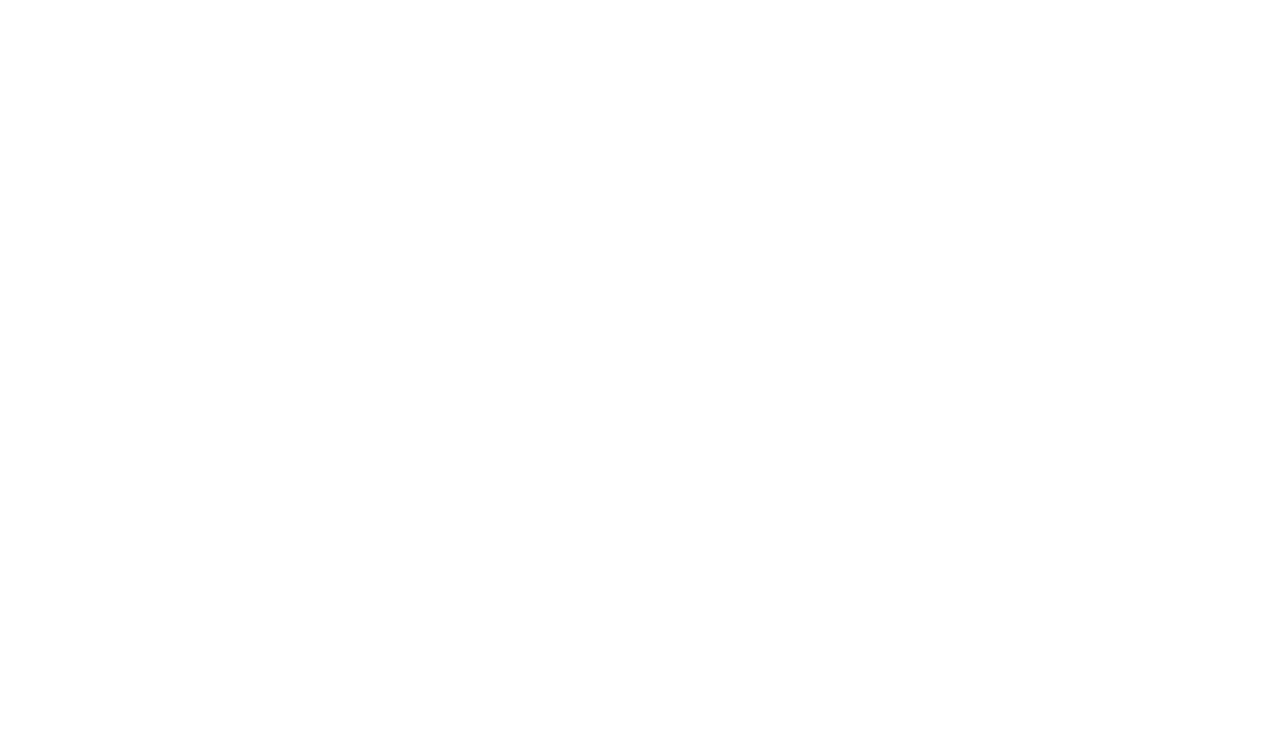
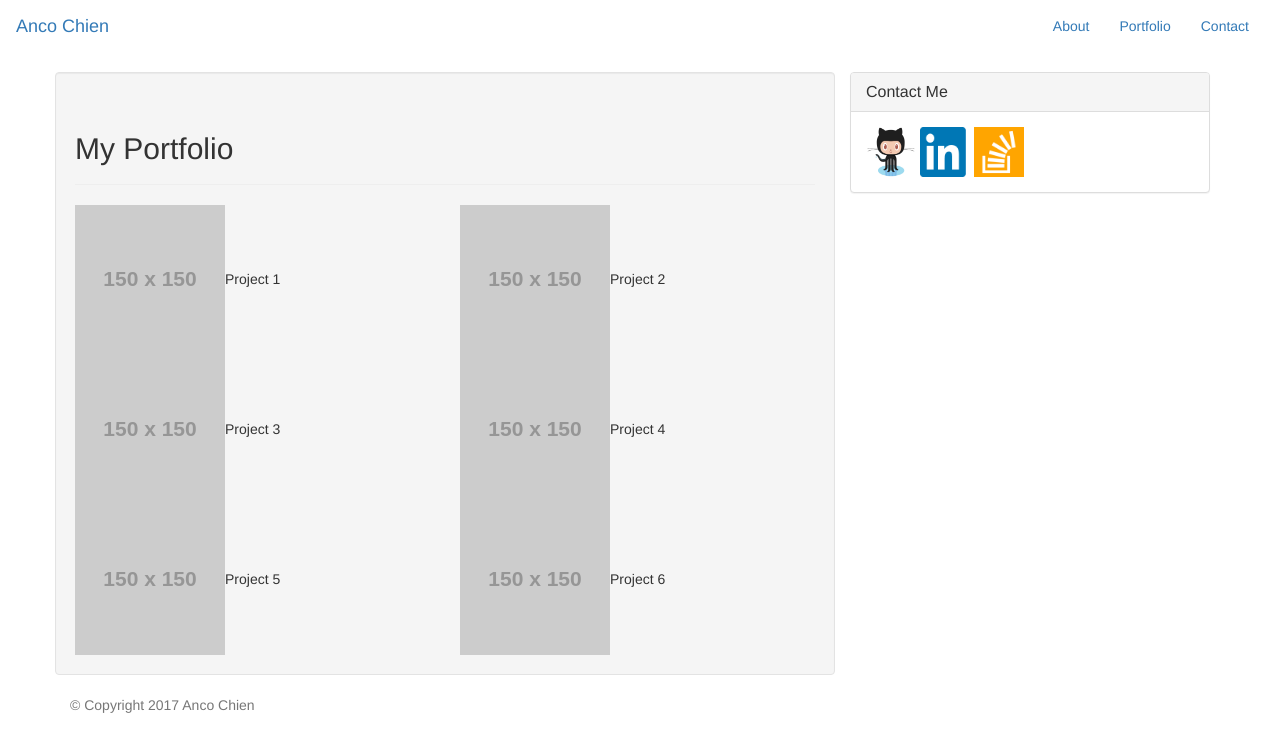
Before and after one commit to g-anico/Bootstrap-Portfolio, a plain HTML site: page portfolio.html in a window 1280 px wide. Drawn offline with nearby package versions, Linux system fonts and the light colour scheme; placeholder pictures from the web are drawn by us.

Commit message:
first commit

```diff
--- a/contact.html
+++ b/contact.html
@@ -0,0 +1,91 @@
+<!DOCTYPE html>
+<html lang="en">
+
+<head>
+	<meta charset="UTF-8">
+	<!-- Bootstrap cdn. (Is viewport necessary if using bootstrap?)-->
+	<link rel="stylesheet" href="https://maxcdn.bootstrapcdn.com/bootstrap/3.3.7/css/bootstrap.min.css" integrity="sha384-BVYiiSIFeK1dGmJRAkycuHAHRg32OmUcww7on3RYdg4Va+PmSTsz/K68vbdEjh4u" crossorigin="anonymous">
+
+	<title>bootstrap contact me</title>
+</head>
+
+<body>
+<nav class="navbar navbar-light">
+
+	<div class="container-fluid">
+
+	<div class="navbar-header">
+		<button type="button" class="navbar-toggle collapsed" data-toggle="collapse" data-target="#bs-example-navbar-collapse-1" aria-expanded="false">
+			<span class="sr-only">Toggle navigation</span>
+			<span class="icon-bar"></span>
+			<span class="icon-bar"></span>
+			<span class="icon-bar"></span>
+		</button>
+		<a class="navbar-brand" href="#">Anco Chien</a>
+	</div>
+
+	<div class="collapse navbar-collapse" id="bs-example-navbar-collapse-1">
+
+		<ul class="nav navbar-nav navbar-right">
+			<li><a href="#">About</a></li>
+			<li><a href="#">Portfolio</a></li>
+			<li><a href="#">Contact</a></li>
+		</ul>
+	</div>
+</div>
+</nav>
+
+<div class="container">
+	<div class="row">
+		<div class="col-md-8 well">
+			<div class="page-header">
+				<h2>Contact Me</h2>
+			</div>
+
+		<form>
+			<div class="form-group">
+				<label for="name">Name</label>
+				<input type="text" class="form-control" id="name" placeholder="Enter Name Here">
+			</div>
+
+			<div class="form-group">
+				<label for="name">Email Address</label>
+				<input type="email" class="form-control" id="exampleInputEmail" placeholder="Enter Email Here (ex: email@gmail.com)">
+			</div>
+
+			<div class="form-group">
+				<label for="name">Message</label>
+				<textarea id="text-area" class="form-control" rows="14" placeholder="Comment Here"></textarea>
+			</div>
+			<button type="submit" class="btn btn-success">Submit</button>
+		</form>
+	</div>
+
+	<div class= "col-md-4">
+		<div class="panel panel-default">
+			<div class="panel-heading">
+				<h3 class="panel-title">Contact Me</h3>
+			</div>
+			<div class="panel-body">
+
+			<a href="#"><img src="githubcopy.jpg" width="50" height="50" class="social" alt="GitHub" /></a>
+			<a href="#"><img src="linkedincopy.png"  width="50" height="50" class="social" alt="LinkedIn" /></a>
+			<a href="#"><img src="stackoverflow-128copy.png"  width="50" height="50" class="social" alt="Stack Overflow" /></a>
+
+          </div>
+        </div>
+       </div>
+      </div>
+     </div>
+
+   <div id="footer">
+     	<div class="container">
+     		<p class="text-muted credit">
+     			<span>&copy; Copyright 2017 Anco Chien</span>
+     			<a href="#"></a>
+     		</p>
+		</div>
+	</div>
+
+</body>
+</html>
--- a/portfolio.html
+++ b/portfolio.html
@@ -0,0 +1,101 @@
+<!DOCTYPE html>
+<html lang="en">
+
+<head>
+	<meta charset="UTF-8">
+	<!-- Bootstrap cdn. (Is viewport necessary if using bootstrap?)-->
+	<link rel="stylesheet" href="https://maxcdn.bootstrapcdn.com/bootstrap/3.3.7/css/bootstrap.min.css" integrity="sha384-BVYiiSIFeK1dGmJRAkycuHAHRg32OmUcww7on3RYdg4Va+PmSTsz/K68vbdEjh4u" crossorigin="anonymous">
+
+	<title>bootstrap portfolio</title>
+</head>
+
+<body>
+<nav class="navbar navbar-light">
+
+	<div class="container-fluid">
+
+	<div class="navbar-header">
+		<button type="button" class="navbar-toggle collapsed" data-toggle="collapse" data-target="#bs-example-navbar-collapse-1" aria-expanded="false">
+			<span class="sr-only">Toggle navigation</span>
+			<span class="icon-bar"></span>
+			<span class="icon-bar"></span>
+			<span class="icon-bar"></span>
+		</button>
+		<a class="navbar-brand" href="#">Anco Chien</a>
+	</div>
+
+	<div class="collapse navbar-collapse" id="bs-example-navbar-collapse-1">
+
+		<ul class="nav navbar-nav navbar-right">
+			<li><a href="#">About</a></li>
+			<li><a href="#">Portfolio</a></li>
+			<li><a href="#">Contact</a></li>
+		</ul>
+	</div>
+</div>
+</nav>
+<!-- header and contents of portfolio -->
+<div class="container">
+	<div class="row">
+	<div class="col-md-8 well">
+	<div class="page-header">
+		<h2>My Portfolio</h2>
+	</div>
+
+	<div class="row">
+
+		<div class="col-sm-6 col-md-6">
+		<img src="https://placehold.it/150x150" alt="Project 1"><span class="myprojects">Project 1</span>
+		</div>
+
+		<div class="col-sm-6 col-md-6">
+		<img src="https://placehold.it/150x150" alt="Project 2"><span class="myprojects">Project 2</span>
+		</div>
+
+		<div class="col-sm-6 col-md-6">
+		<img src="https://placehold.it/150x150" alt="Project 3"><span class="myprojects">Project 3</span>
+		</div>
+
+		<div class="col-sm-6 col-md-6">
+		<img src="https://placehold.it/150x150" alt="Project 4"><span class="myprojects">Project 4</span>
+		</div>
+
+		<div class="col-sm-6 col-md-6">
+		<img src="https://placehold.it/150x150" alt="Project 5"><span class="myprojects">Project 5</span>
+		</div>
+
+		<div class="col-sm-6 col-md-6">
+		<img src="https://placehold.it/150x150" alt="Project 6"><span class="myprojects">Project 6</span>
+		</div>
+
+	</div>
+	</div>
+
+	<div class= "col-md-4">
+		<div class="panel panel-default">
+			<div class="panel-heading">
+				<h3 class="panel-title">Contact Me</h3>
+			</div>
+			<div class="panel-body">
+
+			<a href="#"><img src="githubcopy.jpg" width="50" height="50" class="social" alt="GitHub" /></a>
+			<a href="#"><img src="linkedincopy.png"  width="50" height="50" class="social" alt="LinkedIn" /></a>
+			<a href="#"><img src="stackoverflow-128copy.png"  width="50" height="50" class="social" alt="Stack Overflow" /></a>
+
+          </div>
+        </div>
+       </div>
+      </div>
+     </div>
+
+   <div id="footer">
+     	<div class="container">
+     		<p class="text-muted credit">
+     			<span>&copy; Copyright 2017 Anco Chien</span>
+     			<a href="#"></a>
+     		</p>
+		</div>
+	</div>
+
+ </body>
+</html>
```
Also changed, not shown: index.html (+65 -12 lines), anco-bootstrap.jpeg (added), githubcopy.jpg (added), linkedincopy.png (added), stackoverflow-128copy.png (added), 1 other file.
